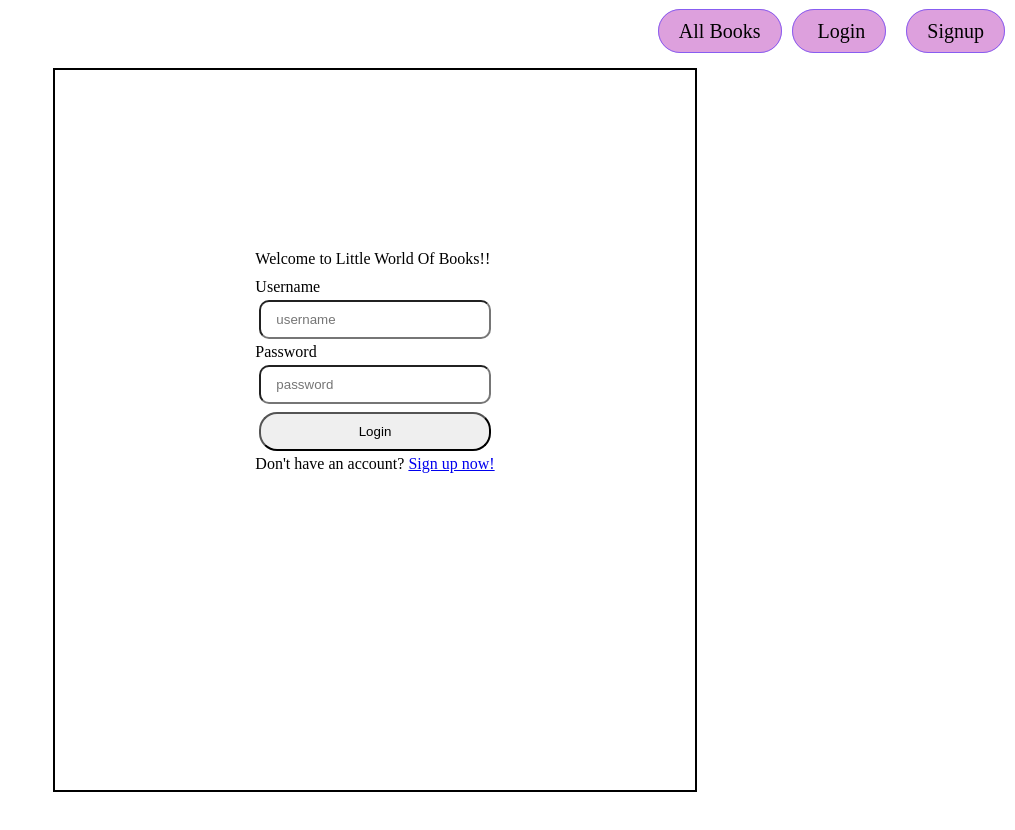
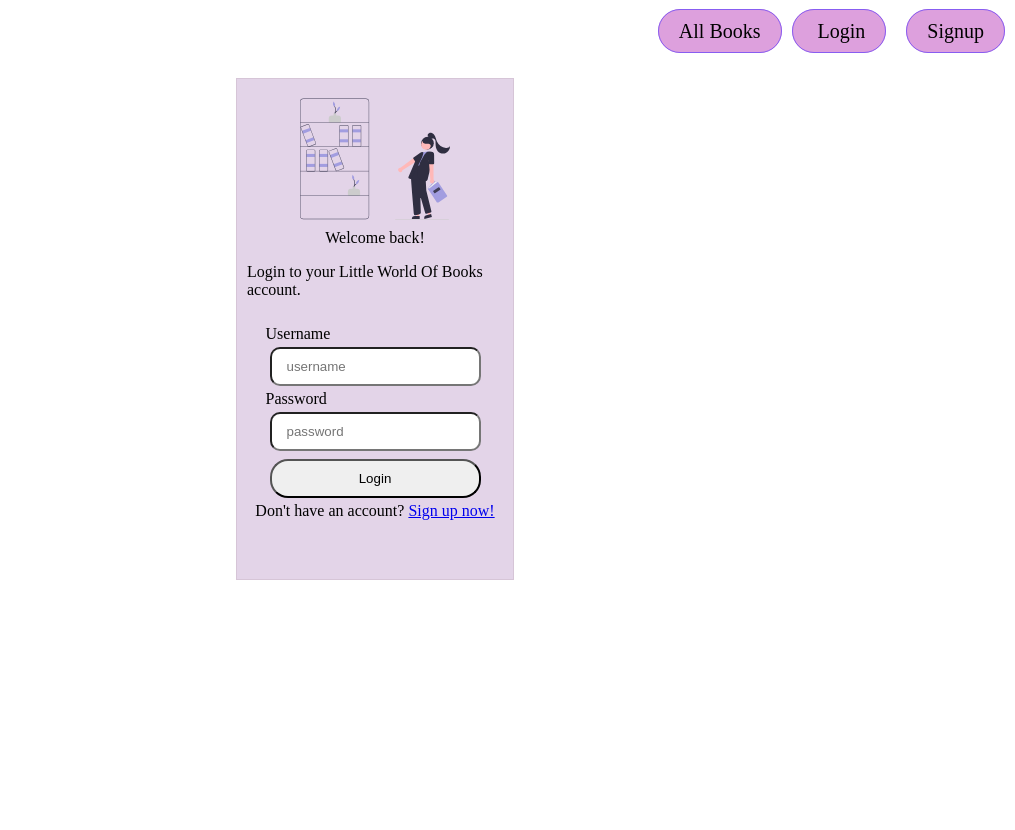
Before and after one commit to yushisalvador/MyBooks-frontend, a Vue app: page /login in a window 1280 px wide. Shown: the top 830 px of the page, without its empty margins (265-1280 px from the left). Before the commit the page ends 800 px from the top, so only its background shows below. Built offline with nearby package versions, Linux system fonts and the light colour scheme; no server answers.

Commit message:
chore: edit login component, add svg

```diff
--- a/src/views/Login.vue
+++ b/src/views/Login.vue
@@ -1,7 +1,11 @@
 <template>
+  <div class="page-container">
     <div class="container">
-    <div class="sub">
-      <div>Welcome to Little World Of Books!!</div>
+      <div class="sub-container">
+        <img :src="bookSVG" class="shelves" />
+
+        <div>Welcome back!</div>
+        <p>Login to your Little World Of Books account.</p>
         <form @submit.prevent="login">
           <label>Username</label>
           <input
@@ -30,6 +34,7 @@
         </div>
       </div>
     </div>
+  </div>
 </template>
 
 <script>
@@ -43,6 +48,7 @@ export default {
       username: "",
       password: "",
       error: "",
+      bookSVG: require(".././assets/shelves.svg"),
     };
   },
 
@@ -74,20 +80,29 @@ export default {
 </script>
 
 <style scoped>
+.page-container {
+  height: 100vh;
+}
 .container {
   margin: 0 auto;
-  height: 90vh;
-  width: 50vw;
-  border: 2px solid black;
+  margin-top: 30px;
+  height: 60vh;
+  width: 20vw;
+  border: 1px solid rgb(214, 197, 215);
+  display: flex;
+  flex-direction: row;
+  justify-content: center;
+  padding: 10px;
+  background: rgb(227, 212, 232);
+}
+.shelves {
+  width: 150px;
+  height: 140px;
+}
+.sub-container {
   display: flex;
   flex-direction: column;
   align-items: center;
-  position: relative;
-}
-
-.sub {
-  position: relative;
-  top: 25%;
 }
 form {
   display: flex;
```
Also changed, not shown: src/assets/shelves.svg (added). Lines whose indentation alone changed are shown as unchanged.
